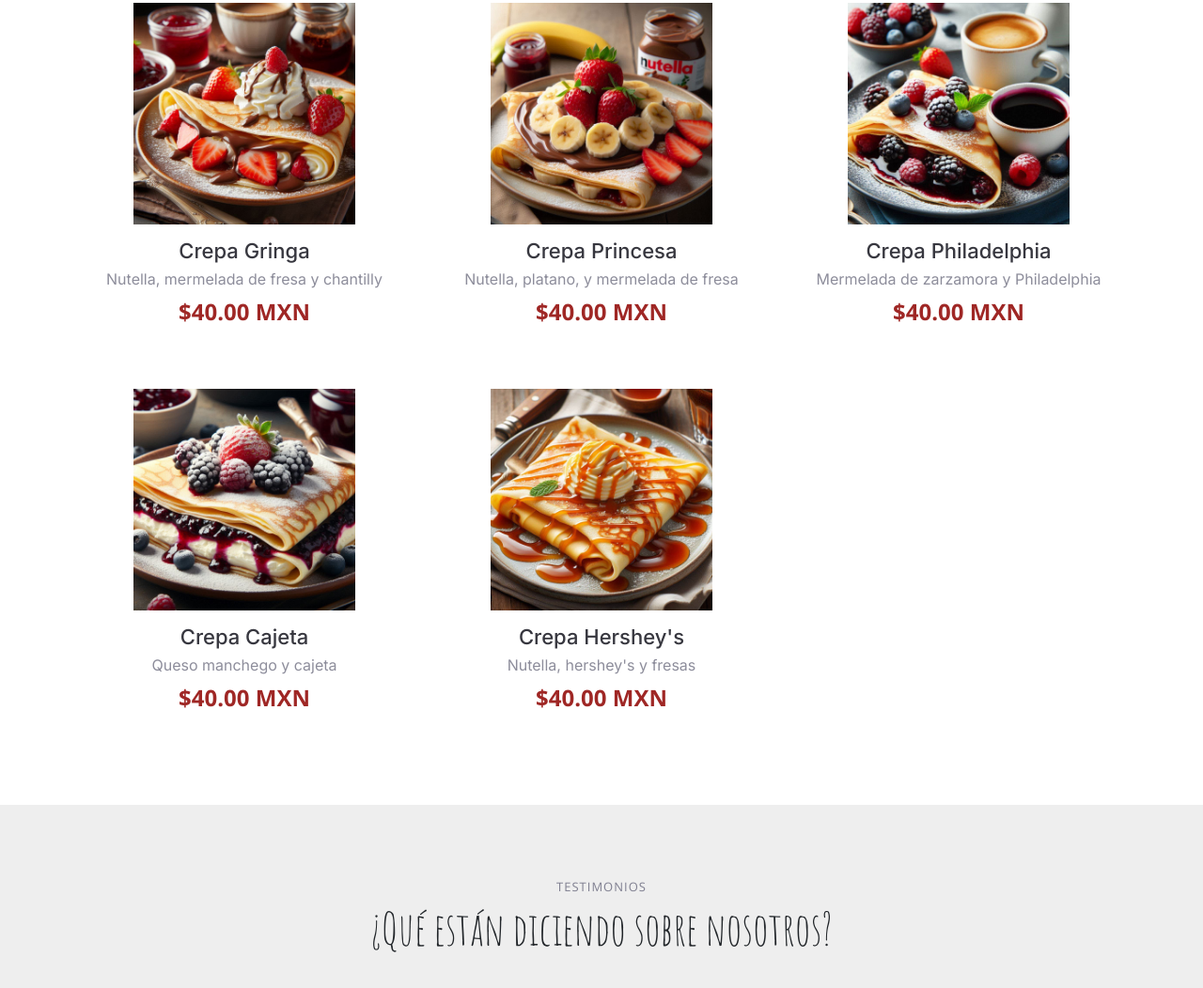
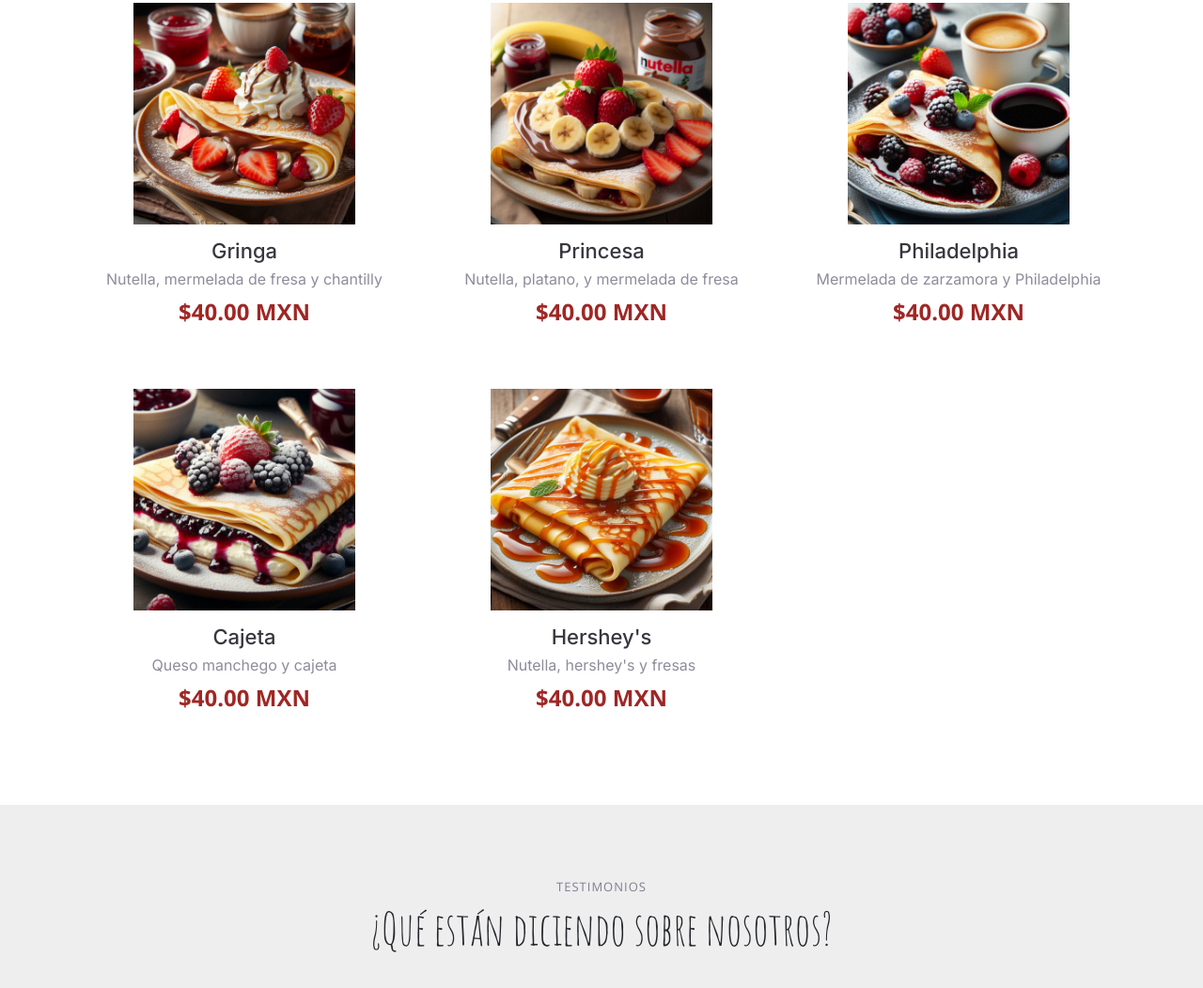
Before and after one commit to Olvera5000/creepyroll, a plain HTML site: page index.html in a window 1280 px wide. Shown: the part 3045-4097 px from the top of the page at 94% size. Drawn offline with nearby package versions, Linux system fonts and the light colour scheme.

Commit message:
Update index.html

```diff
--- a/index.html
+++ b/index.html
@@ -293,7 +293,7 @@
 
               <div class="col-lg-4 menu-item">
                 <a href="assets/img/menu/menu-item-1.png" class="glightbox"><img src="assets/img/menu/menu-item-1.png" class="menu-img img-fluid" alt=""></a>
-                <h4>Crepa Gringa</h4>
+                <h4>Gringa</h4>
                 <p class="ingredients">
                   Nutella, mermelada de fresa y chantilly
                 </p>
@@ -304,7 +304,7 @@
 
               <div class="col-lg-4 menu-item">
                 <a href="assets/img/menu/menu-item-2.png" class="glightbox"><img src="assets/img/menu/menu-item-2.png" class="menu-img img-fluid" alt=""></a>
-                <h4>Crepa Princesa</h4>
+                <h4>Princesa</h4>
                 <p class="ingredients">
                   Nutella, platano,  y mermelada de fresa
                 </p>
@@ -315,7 +315,7 @@
 
               <div class="col-lg-4 menu-item">
                 <a href="assets/img/menu/menu-item-3.png" class="glightbox"><img src="assets/img/menu/menu-item-3.png" class="menu-img img-fluid" alt=""></a>
-                <h4>Crepa Philadelphia</h4>
+                <h4>Philadelphia</h4>
                 <p class="ingredients">
                   Mermelada de zarzamora y Philadelphia
                 </p>
@@ -326,7 +326,7 @@
 
               <div class="col-lg-4 menu-item">
                 <a href="assets/img/menu/menu-item-5.png" class="glightbox"><img src="assets/img/menu/menu-item-4.png" class="menu-img img-fluid" alt=""></a>
-                <h4>Crepa Cajeta</h4>
+                <h4>Cajeta</h4>
                 <p class="ingredients">
                   Queso manchego y cajeta
                 </p>
@@ -337,7 +337,7 @@
 
               <div class="col-lg-4 menu-item">
                 <a href="assets/img/menu/menu-item-4.png" class="glightbox"><img src="assets/img/menu/menu-item-5.png" class="menu-img img-fluid" alt=""></a>
-                <h4>Crepa Hershey's</h4>
+                <h4>Hershey's</h4>
                 <p class="ingredients">
                   Nutella, hershey's y fresas
                 </p>
@@ -407,7 +407,7 @@
 
               <div class="col-lg-4 menu-item">
                 <a href="assets/img/menu/menu-item-11.png" class="glightbox"><img src="assets/img/menu/menu-item-11.png" class="menu-img img-fluid" alt=""></a>
-                <h4>Ingrediente extra...</h4>
+                <h4>Ingredientes extra...</h4>
                 <p class="ingredients">
                  Variedad personalizada
                 </p>
```
